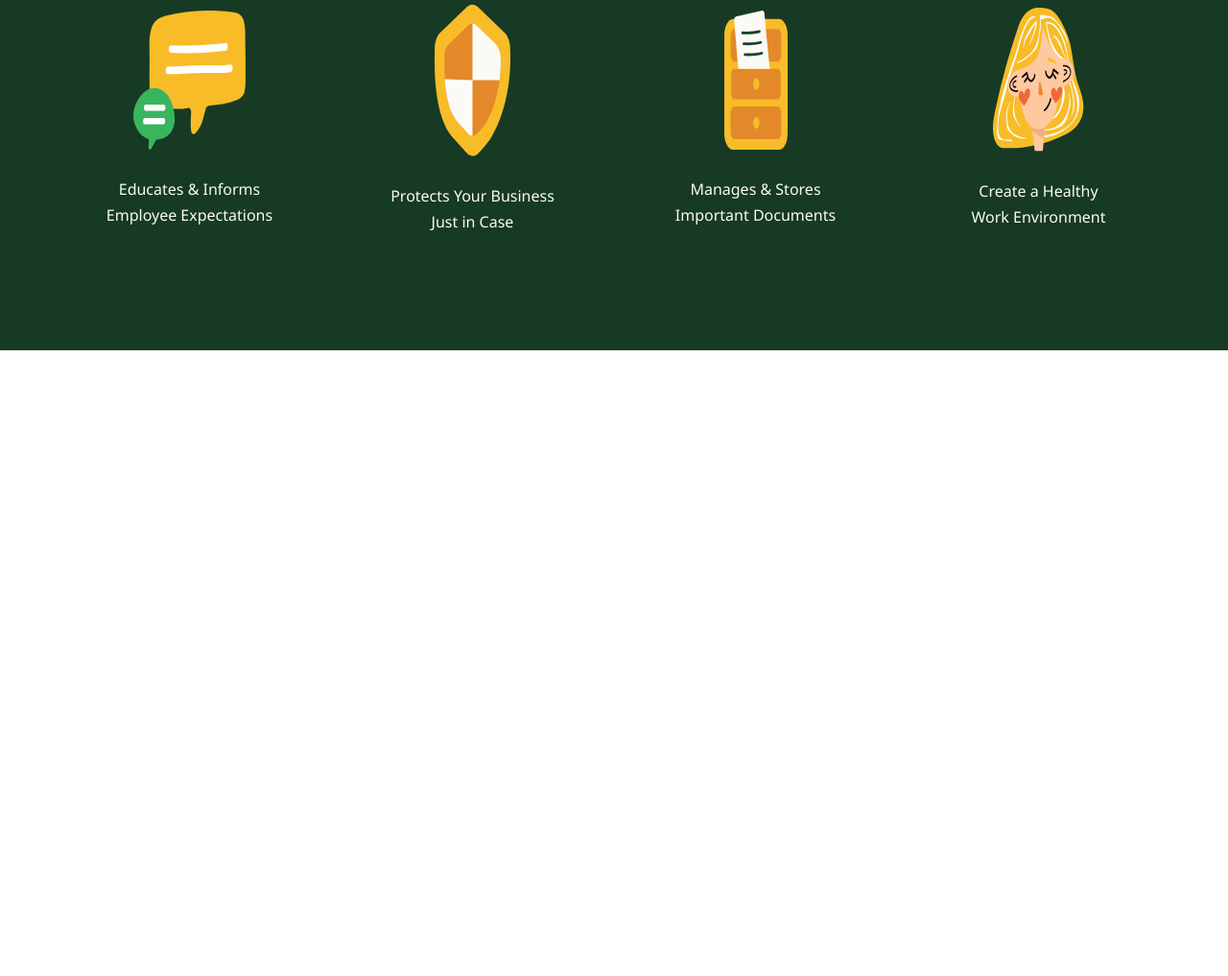
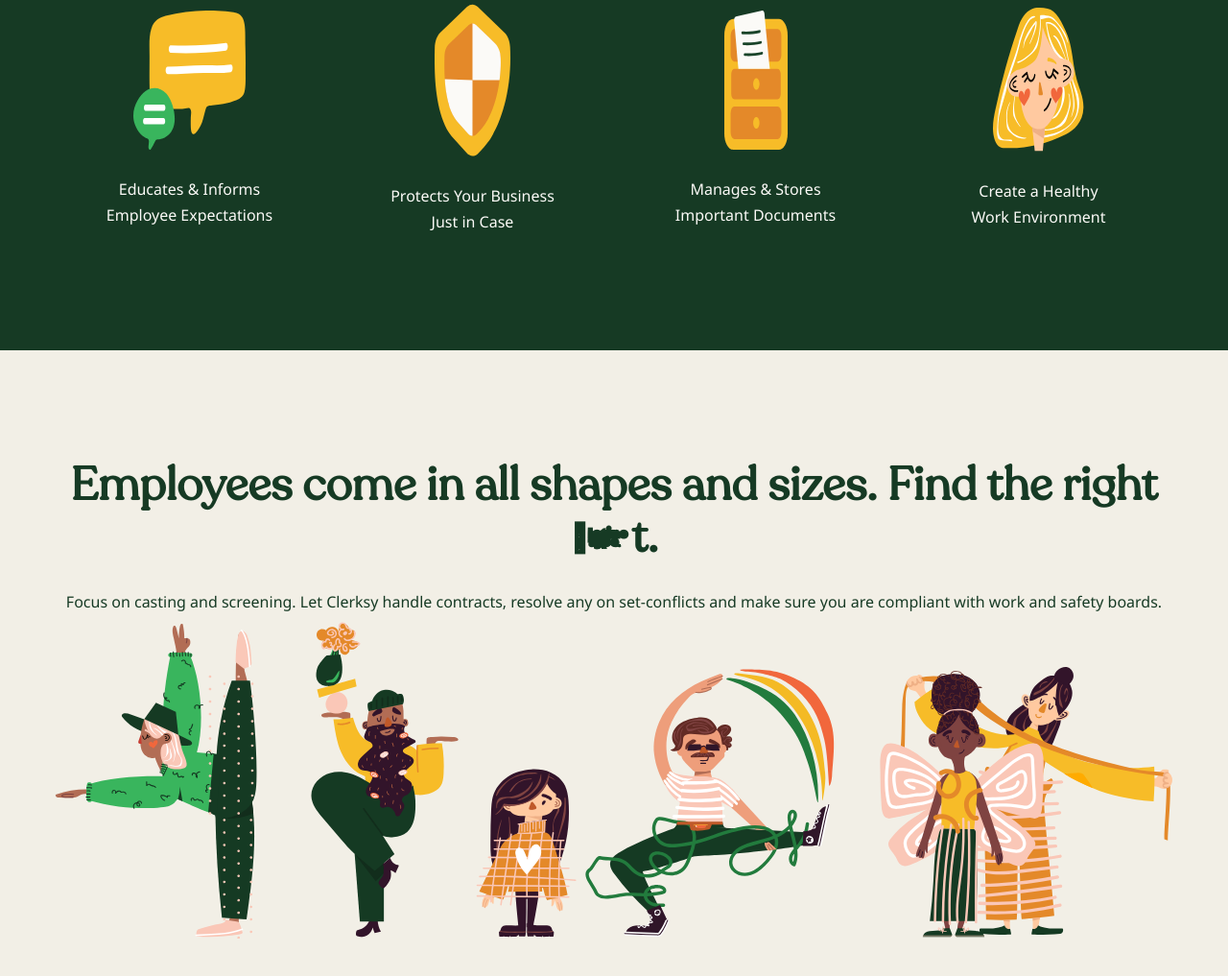
Before and after one commit to progdidi/clerksy, a website: page app/index.html in a window 1280 px wide. Shown: the part 2469-3486 px from the top of the page at 96% size. Before the commit the page ends 2834 px from the top, so only its background shows below. Drawn offline with Linux system fonts and the light colour scheme.

Commit message:
feat: add section shapes

```diff
--- a/app/index.html
+++ b/app/index.html
@@ -96,6 +96,14 @@
                     </div>
                 </div>
             </section>
+
+            <section class="shapes">
+                <div class="container">
+                    <h4 class="shapes__title section__title">Employees come in all shapes and sizes. Find the right fit.</h4>
+                    <p class="shapes__descr">Focus on casting and screening. Let Clerksy handle contracts, resolve any on set-conflicts and make sure you are compliant with work and safety boards.</p>
+                    <img src="images/shapes/shapes.svg" alt="shapes" class="shapes__img">
+                </div>
+            </section>
         </main>
     </div>
 
--- /dev/null
+++ b/app/scss/blocks/shapes.scss
@@ -0,0 +1,12 @@
+.shapes {
+    padding: 114px 0 135px;
+    background-color: #F2EFE6;
+    text-align: center;
+    color: var(--dark-green-color);
+    &__title {
+        margin-bottom: 27px;
+    }
+    &__descr {
+        margin-bottom: 2px;
+    }
+}
--- a/app/scss/style.scss
+++ b/app/scss/style.scss
@@ -6,3 +6,4 @@
 @import 'blocks/header.scss';
 @import 'blocks/benefits.scss';
 @import 'blocks/quality.scss';
+@import 'blocks/shapes.scss';
```
Also changed, not shown: app/css/style.min.css, app/images/shapes/shapes.svg (added).
